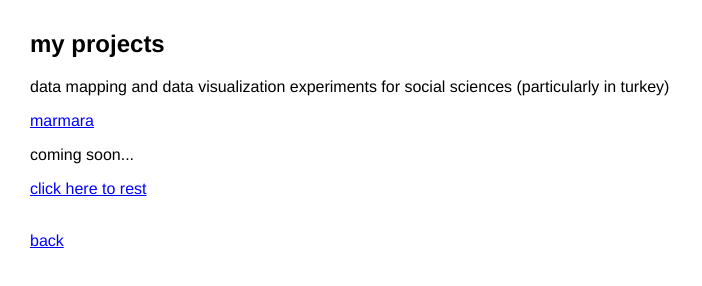
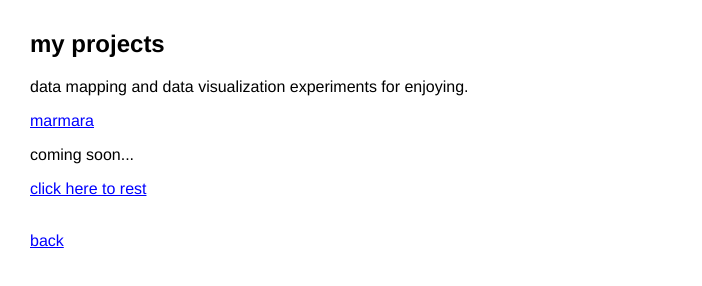
Before and after one commit to zeynepkalaca/zeynepkalaca.github.io, a plain HTML site: page projects.html in a window 1280 px wide. Shown: the whole page, without its empty margins (0-702 px from the left). Drawn offline with Linux system fonts and the light colour scheme.

Commit message:
Revise project details and improve formatting
Updated project description and fixed minor formatting.

```diff
--- a/projects.html
+++ b/projects.html
@@ -10,7 +10,7 @@
 </head>
 <body>
   <h2>my projects</h2>
-  <p>data mapping and data visualization experiments for social sciences (particularly in turkey)
+  <p>data mapping and data visualization experiments for enjoying.
     <br>
  <p>
   <a href="https://zeynepkalaca.github.io/marmara.html">
```
